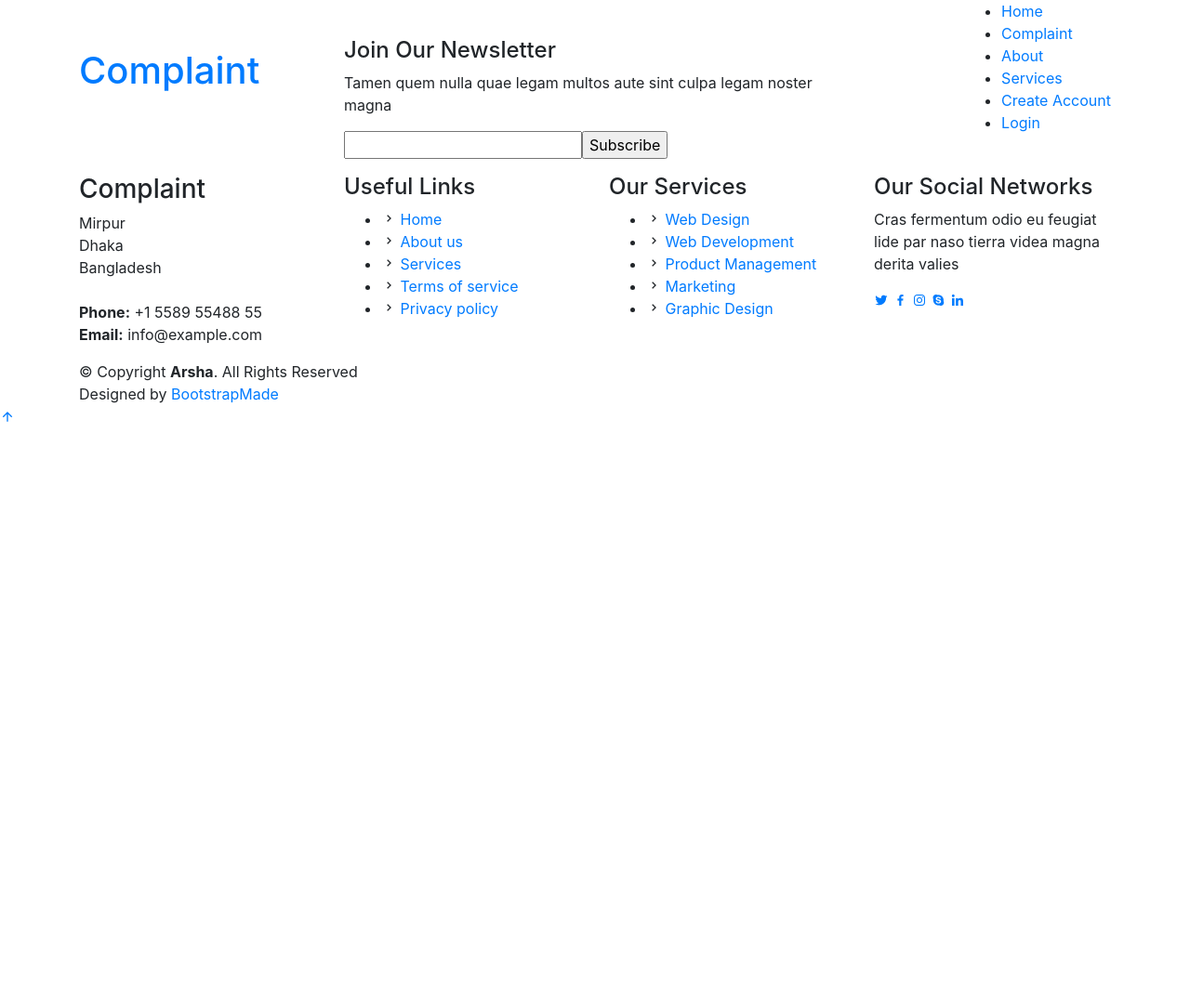
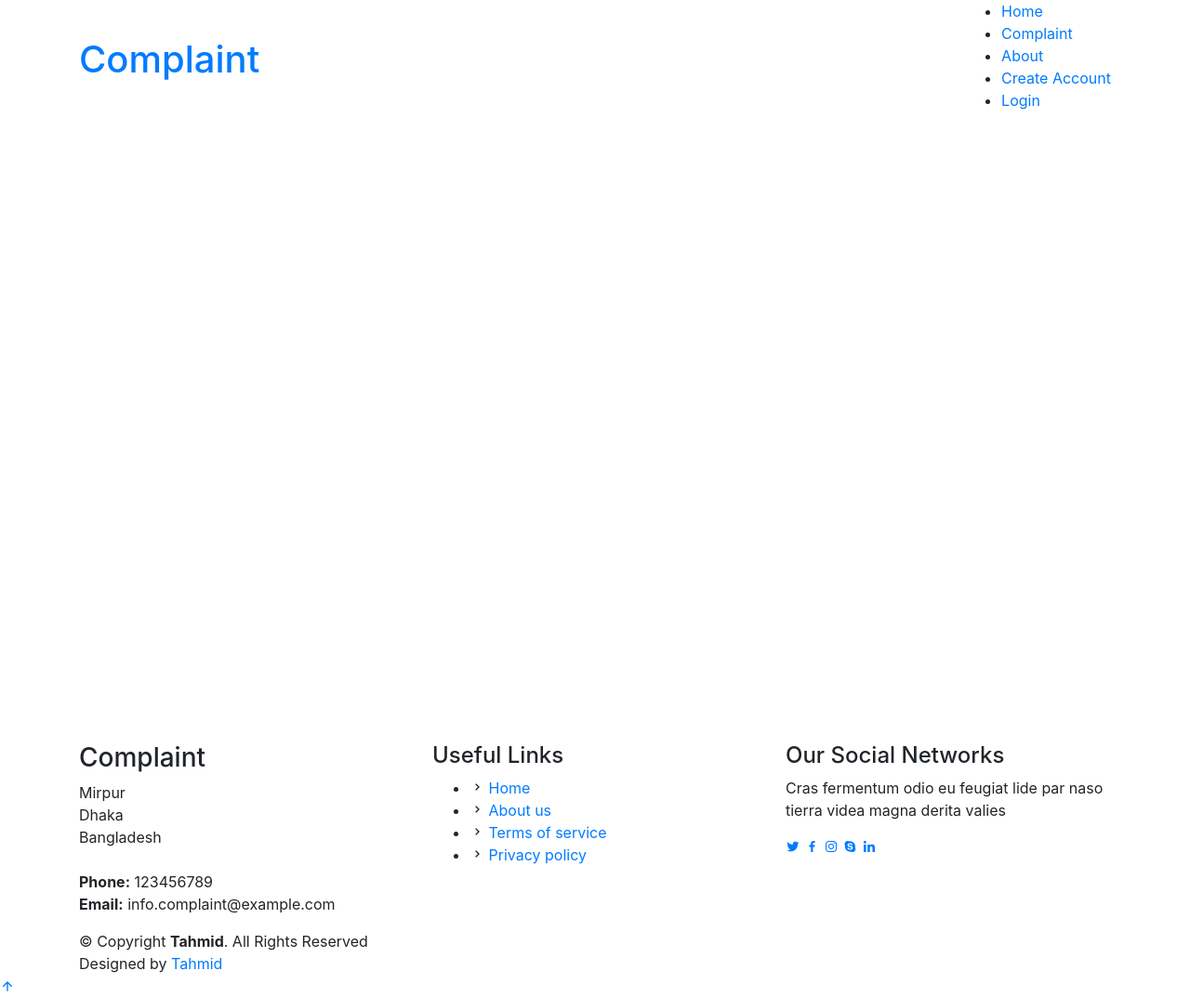
Before and after one commit to joy1954islam/Complaint, a Django app: template templates/index.html in a window 1280 px wide. Shown: the whole page at 93% size. Before the commit the page ends 454 px from the top, so only its background shows below. Run offline with Django 3.2, Linux system fonts and the light colour scheme; the template is opened without the code that fills it, so the values that code supplies are empty; some libraries are stand-ins or nearby versions.

Commit message:
final  version

```diff
--- a/Complaint/settings.py
+++ b/Complaint/settings.py
@@ -141,8 +141,8 @@
 EMAIL_HOST = 'smtp.gmail.com'
 EMAIL_PORT = 587
 EMAIL_USE_TLS = True
-EMAIL_HOST_USER = ''
-EMAIL_HOST_PASSWORD = ''
+EMAIL_HOST_USER = 'aminul35-1823@diu.edu.bd'
+EMAIL_HOST_PASSWORD = '171-35-1823'
 
 ENABLE_USER_ACTIVATION = True
 DISABLE_USERNAME = False
--- a/accounts/forms.py
+++ b/accounts/forms.py
@@ -141,7 +141,7 @@
     @transaction.atomic
     def save(self, commit=True):
         user = super().save(commit=False)
-        user.is_patient = True
+        user.is_public_user = True
         # if commit:
         user.save()
         # student = Student.objects.create(user=user)
--- a/templates/Ministry Incharge/emails/complaint_email.html
+++ b/templates/Ministry Incharge/emails/complaint_email.html
@@ -12,7 +12,7 @@
 <body>
 
 <p>
-    your complaint is approved
+    Your complaint is Approved & you will get update soon.
 </p>
 
 <p>
--- a/templates/Ministry Incharge/emails/complaint_email.txt
+++ b/templates/Ministry Incharge/emails/complaint_email.txt
@@ -1,3 +1,3 @@
 {% load i18n %}
 
-Your Complaint is Approved
+Your complaint is Approved & you will get update soon.
--- a/templates/footer.html
+++ b/templates/footer.html
@@ -1,58 +1,58 @@
 {% load static %}
 
 
-    <div class="footer-newsletter">
-      <div class="container">
-        <div class="row justify-content-center">
-          <div class="col-lg-6">
-            <h4>Join Our Newsletter</h4>
-            <p>Tamen quem nulla quae legam multos aute sint culpa legam noster magna</p>
-            <form action="" method="post">
-              <input type="email" name="email"><input type="submit" value="Subscribe">
-            </form>
-          </div>
-        </div>
-      </div>
-    </div>
+<!--    <div class="footer-newsletter">-->
+<!--      <div class="container">-->
+<!--        <div class="row justify-content-center">-->
+<!--          <div class="col-lg-6">-->
+<!--            <h4>Join Our Newsletter</h4>-->
+<!--            <p>Tamen quem nulla quae legam multos aute sint culpa legam noster magna</p>-->
+<!--            <form action="" method="post">-->
+<!--              <input type="email" name="email"><input type="submit" value="Subscribe">-->
+<!--            </form>-->
+<!--          </div>-->
+<!--        </div>-->
+<!--      </div>-->
+<!--    </div>-->
 
     <div class="footer-top">
       <div class="container">
         <div class="row">
 
-          <div class="col-lg-3 col-md-6 footer-contact">
+          <div class="col-lg-4 col-md-6 footer-contact">
             <h3>Complaint</h3>
             <p>
               Mirpur <br>
               Dhaka<br>
               Bangladesh <br><br>
-              <strong>Phone:</strong> +1 5589 55488 55<br>
-              <strong>Email:</strong> info@example.com<br>
+              <strong>Phone:</strong> 123456789<br>
+              <strong>Email:</strong> info.complaint@example.com<br>
             </p>
           </div>
 
-          <div class="col-lg-3 col-md-6 footer-links">
+          <div class="col-lg-4 col-md-6 footer-links">
             <h4>Useful Links</h4>
             <ul>
               <li><i class="bx bx-chevron-right"></i> <a href="{% url 'index' %}">Home</a></li>
               <li><i class="bx bx-chevron-right"></i> <a href="{% url 'about' %}">About us</a></li>
-              <li><i class="bx bx-chevron-right"></i> <a href="{% url 'service' %}">Services</a></li>
+<!--              <li><i class="bx bx-chevron-right"></i> <a href="{% url 'service' %}">Services</a></li>-->
               <li><i class="bx bx-chevron-right"></i> <a href="#">Terms of service</a></li>
               <li><i class="bx bx-chevron-right"></i> <a href="#">Privacy policy</a></li>
             </ul>
           </div>
 
-          <div class="col-lg-3 col-md-6 footer-links">
-            <h4>Our Services</h4>
-            <ul>
-              <li><i class="bx bx-chevron-right"></i> <a href="#">Web Design</a></li>
-              <li><i class="bx bx-chevron-right"></i> <a href="#">Web Development</a></li>
-              <li><i class="bx bx-chevron-right"></i> <a href="#">Product Management</a></li>
-              <li><i class="bx bx-chevron-right"></i> <a href="#">Marketing</a></li>
-              <li><i class="bx bx-chevron-right"></i> <a href="#">Graphic Design</a></li>
-            </ul>
-          </div>
+<!--          <div class="col-lg-3 col-md-6 footer-links">-->
+<!--            <h4>Our Services</h4>-->
+<!--            <ul>-->
+<!--              <li><i class="bx bx-chevron-right"></i> <a href="#">Web Design</a></li>-->
+<!--              <li><i class="bx bx-chevron-right"></i> <a href="#">Web Development</a></li>-->
+<!--              <li><i class="bx bx-chevron-right"></i> <a href="#">Product Management</a></li>-->
+<!--              <li><i class="bx bx-chevron-right"></i> <a href="#">Marketing</a></li>-->
+<!--              <li><i class="bx bx-chevron-right"></i> <a href="#">Graphic Design</a></li>-->
+<!--            </ul>-->
+<!--          </div>-->
 
-          <div class="col-lg-3 col-md-6 footer-links">
+          <div class="col-lg-4 col-md-6 footer-links">
             <h4>Our Social Networks</h4>
             <p>Cras fermentum odio eu feugiat lide par naso tierra videa magna derita valies</p>
             <div class="social-links mt-3">
@@ -70,13 +70,13 @@
 
     <div class="container footer-bottom clearfix">
       <div class="copyright">
-        &copy; Copyright <strong><span>Arsha</span></strong>. All Rights Reserved
+        &copy; Copyright <strong><span>Tahmid</span></strong>. All Rights Reserved
       </div>
       <div class="credits">
         <!-- All the links in the footer should remain intact. -->
         <!-- You can delete the links only if you purchased the pro version. -->
         <!-- Licensing information: https://bootstrapmade.com/license/ -->
         <!-- Purchase the pro version with working PHP/AJAX contact form: https://bootstrapmade.com/arsha-free-bootstrap-html-template-corporate/ -->
-        Designed by <a href="https://bootstrapmade.com/">BootstrapMade</a>
+        Designed by <a href="">Tahmid</a>
       </div>
     </div>
--- a/templates/head.html
+++ b/templates/head.html
@@ -10,7 +10,7 @@
  <link rel="stylesheet" href="https://maxcdn.bootstrapcdn.com/bootstrap/4.3.1/css/bootstrap.min.css">
 
   <!-- Favicons -->
-  <link href="{% static 'assets/img/favicon.png' %}" rel="icon">
+  <link href="{% static 'assets/img/complaint_favicon.png' %}" rel="icon">
   <link href="{% static 'assets/img/apple-touch-icon.png' %}" rel="apple-touch-icon">
 
   <!-- Google Fonts -->
--- a/templates/index.html
+++ b/templates/index.html
@@ -1,4 +1,40 @@
 {% extends 'base.html' %}
+{% load static %}
 
 {% block content %}
+<!-- style="background-image: url({% static 'assets/img/aaa.jpg' %});"-->
+<div id='bg'>
+
+
+    <img src="{% static 'assets/img/aaa.jpg' %}">
+<br>
+    <br>
+    <p>
+
+        •	এই সময়ে, আমরা দেখতে পাচ্ছি যে অনেক মেয়েই ইফটিজিং বা যৌন হয়রানিতে ভুগছে। আমাদের স্থানীয় রাস্তায় অনেক অপরাধী ছেলে দ্বারা অনেক মেয়েকে হয়রানি করা হয়। বিশেষত বেশিরভাগ সময় স্কুল বা কলেজের ছাত্রীরা এই সমস্যার মুখোমুখি হন। <br> <br>
+
+•	আমাদের দেশে বহু মানুষ বাংলাদেশের রাস্তায় ছিনতাইয়ের শিকার হচ্ছে এবং এখন দিন দিন এটি বাড়ছে কিন্তু কোনও পদক্ষেপ নিতে পারে না। <br> <br>
+
+•	আমরা দেখতে পাই বাংলাদেশের অনেক রাস্তা ভেঙে গেছে। এর মধ্যে অনেকগুলি ডাস্টবিন সমস্যা রয়েছে । <br> <br>
+
+•	বাংলাদেশ। বাংলাদেশের মানুষ সর্বত্র ময়লা ফেলে। আমরা যদি তাদের কাছ থেকে তহবিল গ্রহণ করি তবে তারা সচেতন হবে তবে এখানেও আমরা কোনও পদক্ষেপ নিই না। <br> <br>
+
+•	এবং আমরা সকলেই জানি যে Dhakaাকা শহরে বেশি ট্র্যাফিক সমস্যা রয়েছে। অনেক ট্র্যাফিক পুলিশ রয়েছে তারা সঠিকভাবে কাজ করে না। <br> <br>
+
+•	আমরা জানি যে গ্রামের অনেক দরিদ্র পরিবার এখনও যৌতুক ব্যবস্থার মুখোমুখি। তবে আমরা কোনও অভিযোগ করতে পারি না। <br> <br> <br>
+
+<h3 class="text-info"> সুতরাং, এই সাইটটির মাধ্যমে আপনি বা আমরা সহজেই এই বিষয়গুলি সম্পর্কে মন্ত্রীর কাছে অভিযোগ করতে পারেন এবং তারা এই সমস্যাগুলি দ্রুত সমাধান করা শুরু করবেন। </h3>
+
+
+    </p>
+</div>
+<style>
+    #bg{
+    background-size: 1800px 900px;
+    background-repeat: no-repeat;
+    background-position: top;
+    background-attachment: fixed;
+}
+</style>
+
 {% endblock content %}
--- a/templates/nav.html
+++ b/templates/nav.html
@@ -10,7 +10,7 @@
                 </ul>
           </li>
           <li><a href="{% url 'about' %}">About</a></li>
-          <li><a href="{% url 'service' %}">Services</a></li>
+<!--          <li><a href="{% url 'service' %}">Services</a></li>-->
 
           {% if request.user.is_authenticated and request.user.is_superuser %}
             <li><a href="{% url 'SuperAdminHome'%}">My Dashboard</a></li>
```
Also changed, not shown: accounts/views.py (+1 -6 lines).
